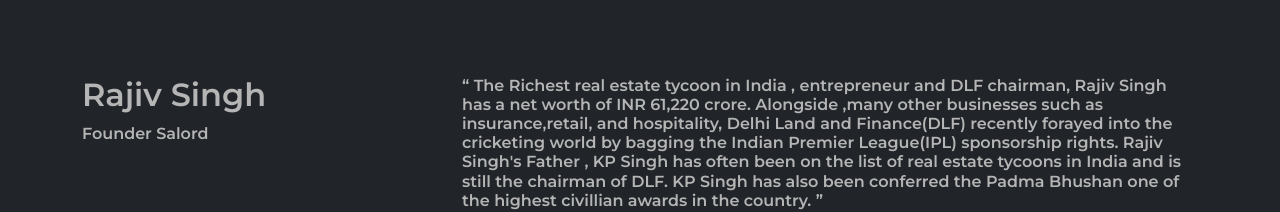
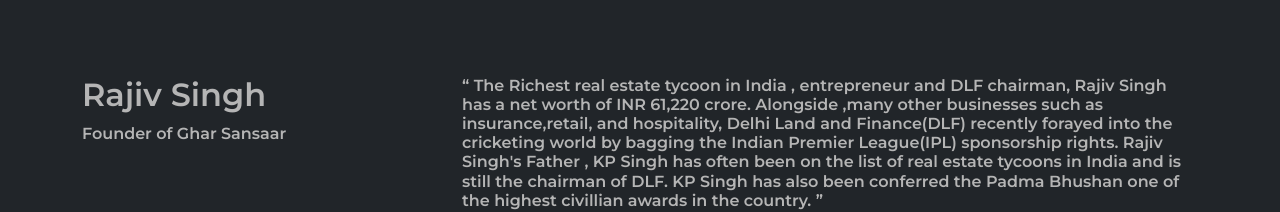
Before and after one commit to TarunKumarGhormare/house-rental-website, a plain HTML site: page index.html in a window 1280 px wide. Shown: the part 1500-1712 px from the top of the page. Drawn offline with nearby package versions, Linux system fonts and the light colour scheme.

Commit message:
Update index.html

```diff
--- a/index.html
+++ b/index.html
@@ -243,7 +243,7 @@
 
            <div class="col-lg-4">
              <h2 style="color: #b5b5b5;">Rajiv Singh</h2>
-             <p style="color: #b5b5b5;">Founder Salord</p>
+             <p style="color: #b5b5b5;">Founder of Ghar Sansaar</p>
            </div>
 
            <div class="col-lg-8 mb-5">
```
